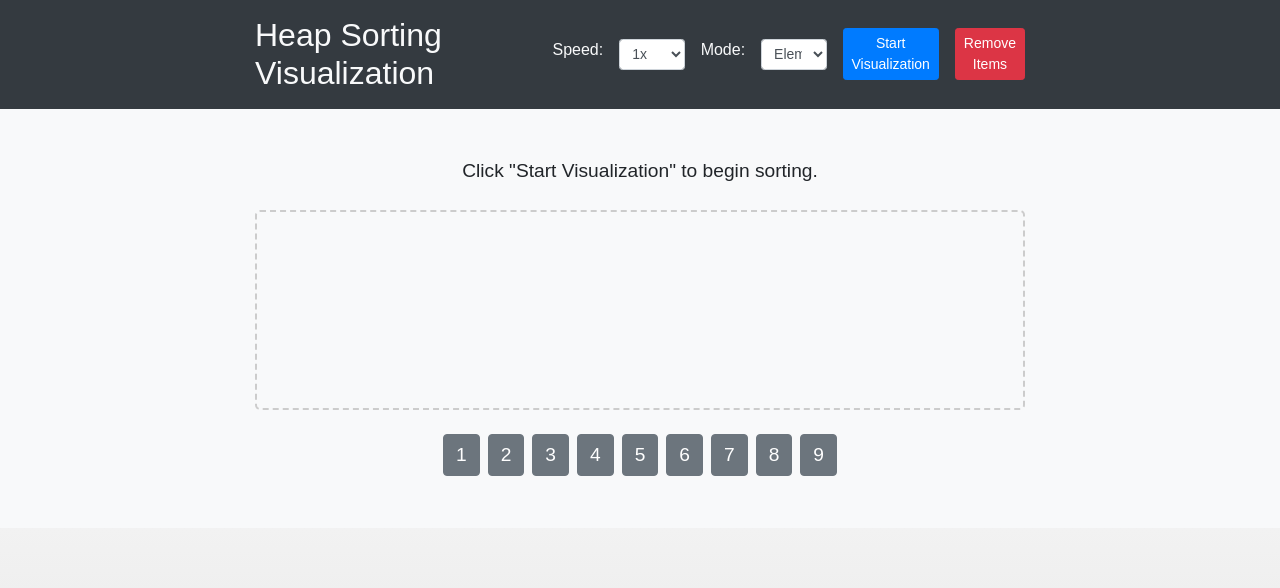
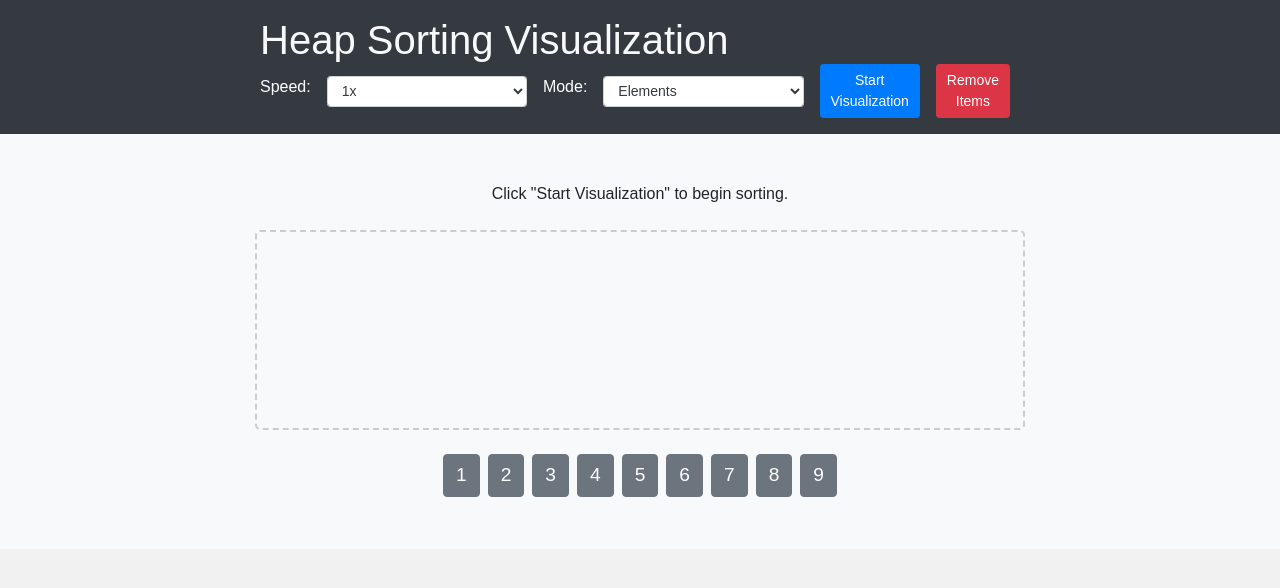
Before and after one commit to Normalcable/heapfilesortnew, a plain HTML site: page elements.html in a window 1280 px wide. Drawn offline with nearby package versions, Linux system fonts and the light colour scheme.

Commit message:
elements mode needs polishing

```diff
--- a/elements_styles.css
+++ b/elements_styles.css
@@ -20,13 +20,12 @@ header {
 
 header h1 {
     margin: 0;
-    font-size: 2rem;
 }
 
 header .container {
-    display: flex;
     justify-content: space-between;
     align-items: center;
+    padding: 0 20px; /* Adjust padding as needed */
 }
 
 #controls {
@@ -36,11 +35,43 @@ header .container {
 
 #controls label {
     margin-right: 10px;
+    color: #ffffff; /* White text color for labels */
 }
 
-#narration {
-    font-size: 1.2rem;
-    margin-bottom: 20px;
+#controls select,
+#controls button {
+    margin-right: 10px;
+}
+
+#controls select {
+    background-color: #ffffff; /* White background for selects */
+    color: #343a40; /* Dark text color for selects */
+    border: 1px solid #ced4da; /* Border color */
+    padding: 5px 10px; /* Adjust padding as needed */
+}
+
+#controls button {
+    background-color: #007bff; /* Primary button color */
+    border-color: #007bff; /* Button border color */
+    color: #ffffff; /* Button text color */
+    padding: 5px 10px; /* Adjust padding as needed */
+}
+
+#controls button:hover {
+    background-color: #0069d9; /* Hover state color */
+    border-color: #0062cc; /* Hover state border color */
+}
+
+#controls .btn-danger {
+    background-color: #dc3545; /* Danger button color */
+    border-color: #dc3545; /* Button border color */
+    color: #ffffff; /* Button text color */
+    padding: 5px 10px; /* Adjust padding as needed */
+}
+
+#controls .btn-danger:hover {
+    background-color: #c82333; /* Hover state color */
+    border-color: #bd2130; /* Hover state border color */
 }
 
 /* Element Display */
@@ -53,7 +84,6 @@ header .container {
     white-space: nowrap;
     background-color: #ffffff; /* White background */
 }
-
 
 .element-displayed.highlight {
     background-color: rgba(255, 255, 0, 0.5); /* Yellow highlight */
```
Also changed, not shown: elements.html (line endings or trailing spaces).
